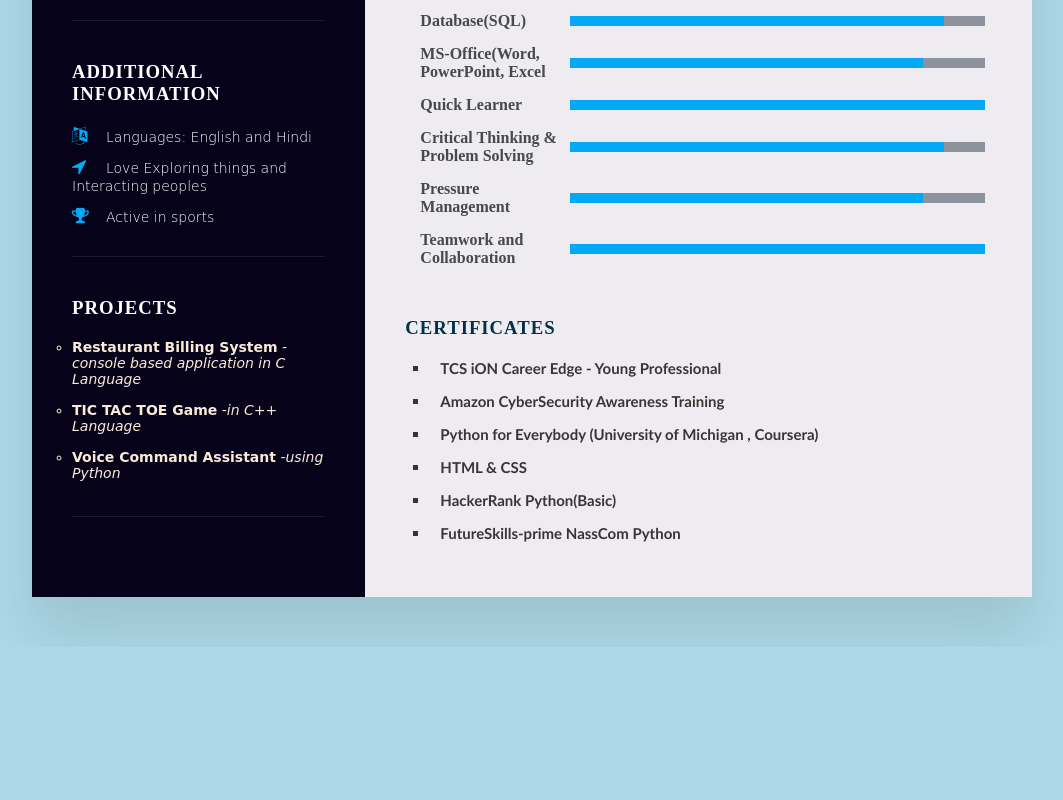
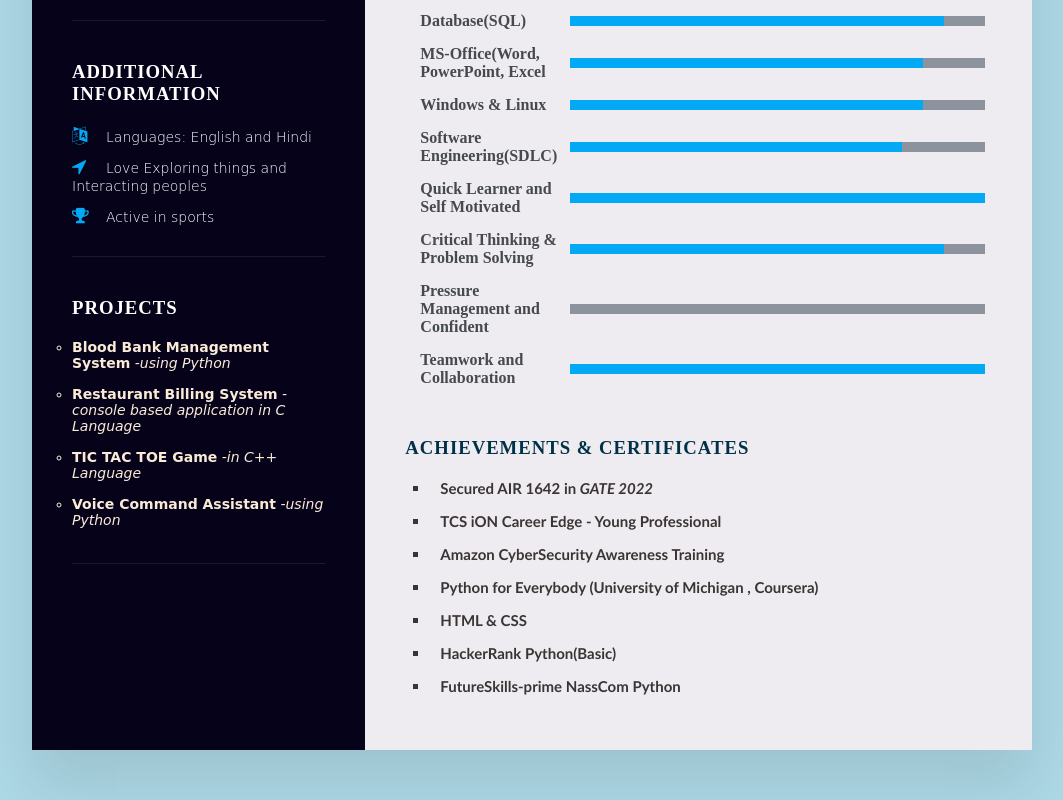
Before and after one commit to yogesh2301/Resume, a plain HTML site: page index.html in a window 1280 px wide. Shown: the part 900-1700 px from the top of the page, without its empty margins (108-1171 px from the left). Before the commit the page ends 1547 px from the top, so only its background shows below. Drawn offline with Linux system fonts and the light colour scheme; a web font is replaced by a local one.

Commit message:
Update index.html

```diff
--- a/index.html
+++ b/index.html
@@ -89,6 +89,7 @@
             <div class=" contactInfo Extra">
                 <h3 class="title">Projects</h3>
                 <ul>
+                    <li><b>Blood Bank Management System</b> <em>-using Python</em></li>
                     <li><b>Restaurant Billing System</b>  <em>- console based application in C Language</em></li>
                     <li><b>TIC TAC TOE Game</b> <em>-in C++ Language</em></li>
                     <li><b>Voice Command Assistant</b> <em>-using Python</em></li>
@@ -158,7 +159,15 @@
                     <div class="percent"><div style="width: 85%;"></div></div>
                 </div>
                 <div class="box">
-                    <h4>  Quick Learner</h4>
+                    <h4> Windows & Linux</h4>
+                    <div class="percent"><div style="width: 85%;"></div></div>
+                </div>
+                <div class="box">
+                    <h4> Software Engineering(SDLC)</h4>
+                    <div class="percent"><div style="width: 80%;"></div></div>
+                </div>
+                <div class="box">
+                    <h4>  Quick Learner and Self Motivated</h4>
                     <div class="percent"><div style="width: 100%;"></div></div>
                 </div>
                 <div class="box">
@@ -166,8 +175,8 @@
                     <div class="percent"><div style="width: 90%;"></div></div>
                 </div>
                 <div class="box">
-                    <h4> Pressure Management</h4>
-                    <div class="percent"><div style="width: 85%;"></div></div>
+                    <h4>  Pressure Management and Confident</h4>
+                    <div class="percent"><div style="width: 90;"></div></div>
                 </div>
                 <div class="box">
                     <h4>  Teamwork and Collaboration</h4>
@@ -176,8 +185,9 @@
 
             </div>
             <div class="about certificates">
-                <h3 class="title2">Certificates</h3>
+                <h3 class="title2">Achievements & Certificates</h3>
                 <ul>
+                    <li>Secured <b>AIR 1642</b> in <em><b> GATE 2022 </b></em> </li>
                     <li>TCS iON Career Edge - Young Professional</li>
                     <li>Amazon CyberSecurity Awareness Training </li>
                     <li>Python for Everybody (University of Michigan , Coursera)</li>
```
